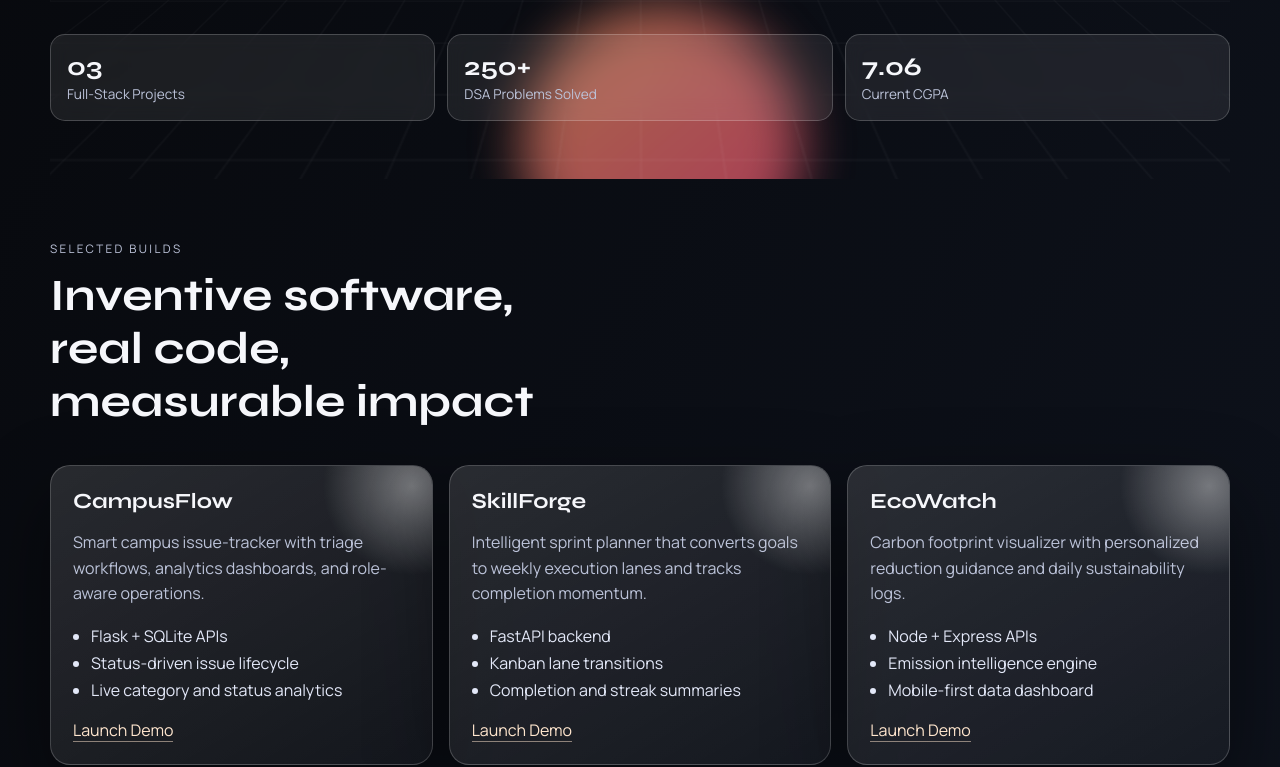
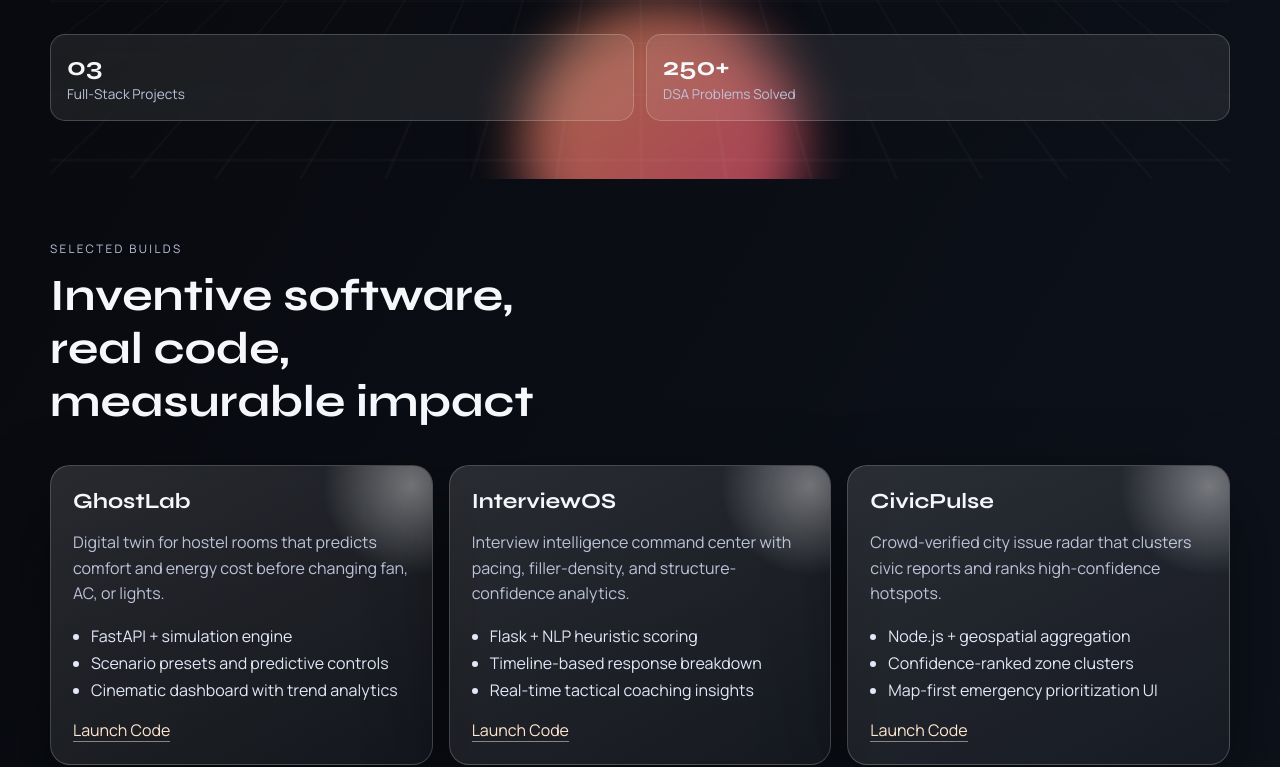
Before and after one commit to dhwanityagi/portfolio, a plain HTML site: page index.html in a window 1280 px wide. Shown: the part 969-1736 px from the top of the page. Drawn offline with Linux system fonts and the light colour scheme.

Commit message:
UI/UX redesign: surreal visuals and interactive enhancements

```diff
--- a/index.html
+++ b/index.html
@@ -77,10 +77,6 @@
             <strong>250+</strong>
             <span>DSA Problems Solved</span>
           </article>
-          <article>
-            <strong>7.06</strong>
-            <span>Current CGPA</span>
-          </article>
         </div>
       </section>
 
@@ -91,49 +87,49 @@
         </div>
 
         <div class="project-grid">
-          <article class="project-card tilt-card" data-tilt id="campusflow">
+          <article class="project-card tilt-card" data-tilt id="ghostlab">
             <div class="project-glow"></div>
-            <h3>CampusFlow</h3>
+            <h3>GhostLab</h3>
             <p>
-              Smart campus issue-tracker with triage workflows, analytics dashboards,
-              and role-aware operations.
+              Digital twin for hostel rooms that predicts comfort and energy cost before
+              changing fan, AC, or lights.
             </p>
             <ul>
-              <li>Flask + SQLite APIs</li>
-              <li>Status-driven issue lifecycle</li>
-              <li>Live category and status analytics</li>
+              <li>FastAPI + simulation engine</li>
+              <li>Scenario presets and predictive controls</li>
+              <li>Cinematic dashboard with trend analytics</li>
             </ul>
-            <a href="https://github.com/dhwanityagi/campusflow">Launch Demo</a>
+            <a href="https://github.com/dhwanityagi/ghostlab">Launch Code</a>
           </article>
 
-          <article class="project-card tilt-card" data-tilt id="skillforge">
+          <article class="project-card tilt-card" data-tilt id="interviewos">
             <div class="project-glow"></div>
-            <h3>SkillForge</h3>
+            <h3>InterviewOS</h3>
             <p>
-              Intelligent sprint planner that converts goals to weekly execution lanes and
-              tracks completion momentum.
+              Interview intelligence command center with pacing, filler-density, and
+              structure-confidence analytics.
             </p>
             <ul>
-              <li>FastAPI backend</li>
-              <li>Kanban lane transitions</li>
-              <li>Completion and streak summaries</li>
+              <li>Flask + NLP heuristic scoring</li>
+              <li>Timeline-based response breakdown</li>
+              <li>Real-time tactical coaching insights</li>
             </ul>
-            <a href="https://github.com/dhwanityagi/skillforge">Launch Demo</a>
+            <a href="https://github.com/dhwanityagi/interviewos">Launch Code</a>
           </article>
 
-          <article class="project-card tilt-card" data-tilt id="ecowatch">
+          <article class="project-card tilt-card" data-tilt id="civicpulse">
             <div class="project-glow"></div>
-            <h3>EcoWatch</h3>
+            <h3>CivicPulse</h3>
             <p>
-              Carbon footprint visualizer with personalized reduction guidance and
-              daily sustainability logs.
+              Crowd-verified city issue radar that clusters civic reports and ranks
+              high-confidence hotspots.
             </p>
             <ul>
-              <li>Node + Express APIs</li>
-              <li>Emission intelligence engine</li>
-              <li>Mobile-first data dashboard</li>
+              <li>Node.js + geospatial aggregation</li>
+              <li>Confidence-ranked zone clusters</li>
+              <li>Map-first emergency prioritization UI</li>
             </ul>
-            <a href="https://github.com/dhwanityagi/ecowatch">Launch Demo</a>
+            <a href="https://github.com/dhwanityagi/civicpulse">Launch Code</a>
           </article>
         </div>
       </section>
```
